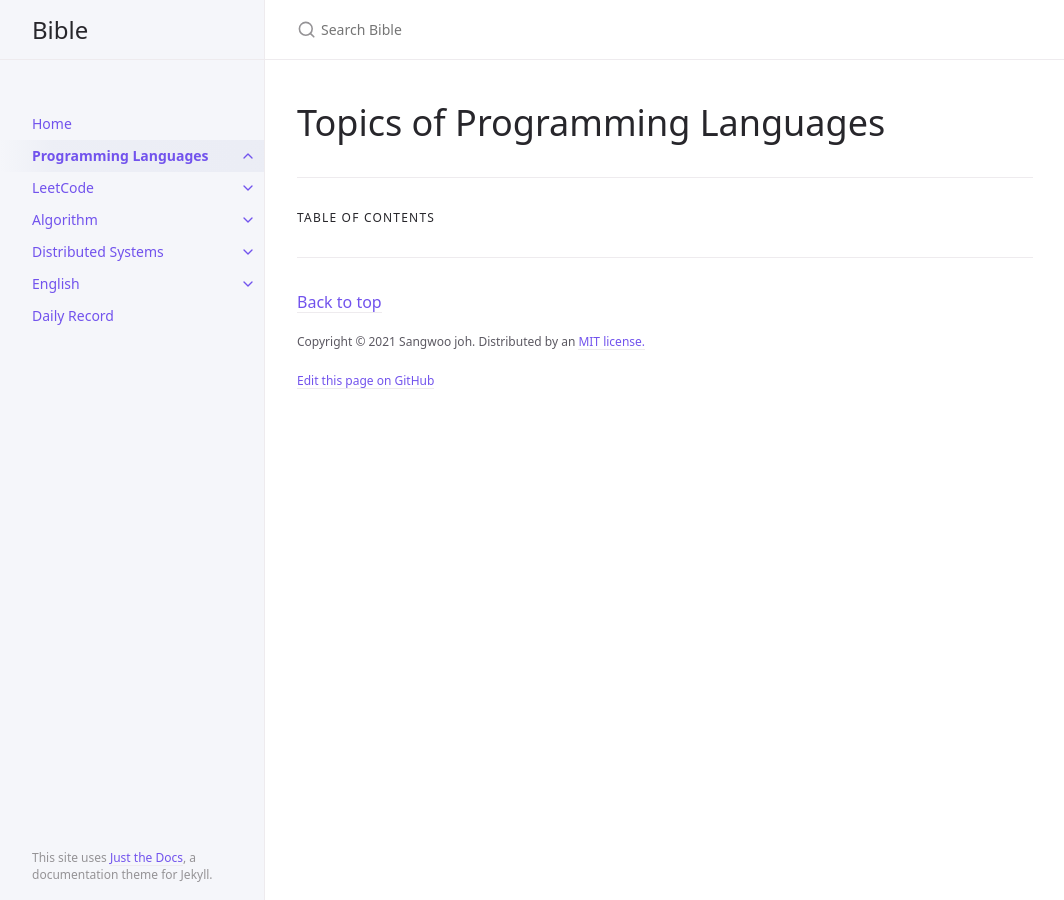
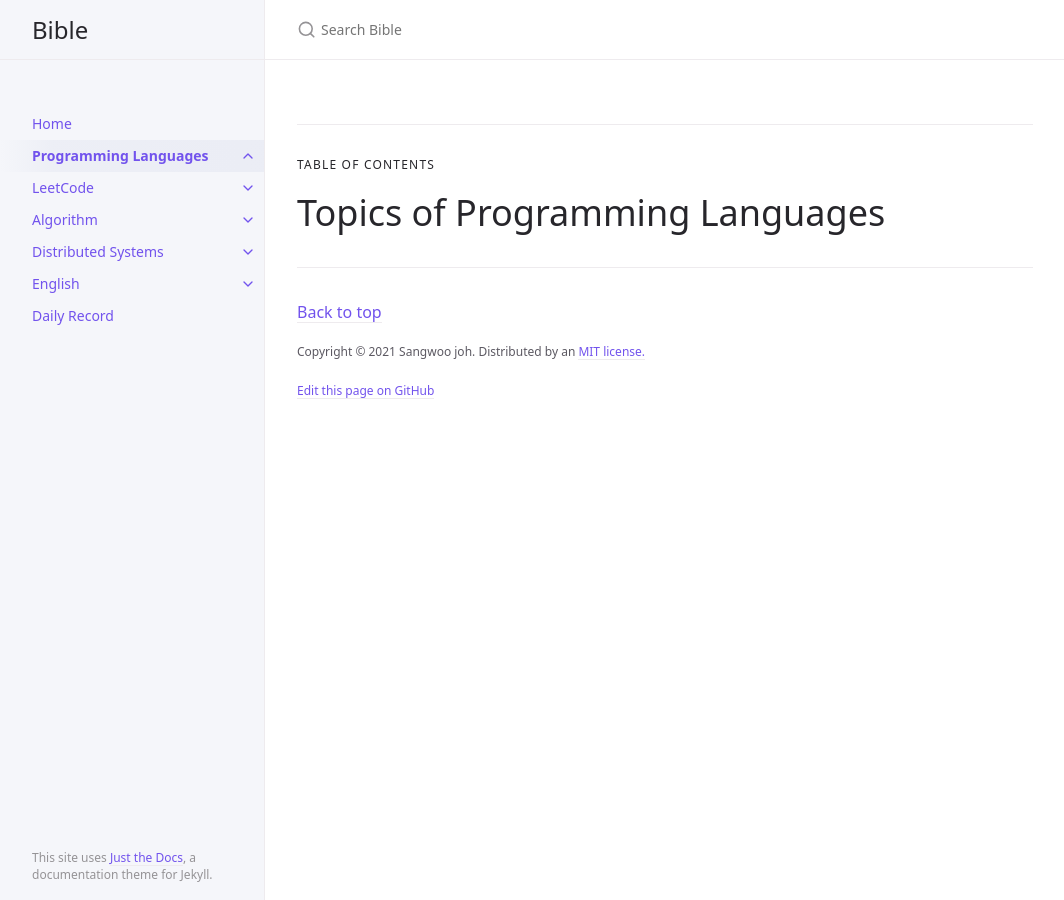
Before and after one commit to sangwoo-joh/bible-archive, a Jekyll site: the page built from pl/index.md, in a window 1280 px wide. Shown: the whole page, without its empty margins (107-1171 px from the left). Built offline with Jekyll 4.4.1, drawn with Linux system fonts in a browser that asks for light colours.

Commit message:
Move content in the middle of layout

```diff
--- a/_layouts/default.html
+++ b/_layouts/default.html
@@ -131,12 +131,6 @@ layout: table_wrappers
         {% endif %}
 	{% endunless %}
 	<div id="main-content" class="main-content" role="main">
-        {% if site.heading_anchors != false %}
-          {% include vendor/anchor_headings.html html=content beforeHeading="true" anchorBody="<svg viewBox=\"0 0 16 16\" aria-hidden=\"true\"><use xlink:href=\"#svg-link\"></use></svg>" anchorClass="anchor-heading" anchorAttrs="aria-labelledby=\"%html_id%\"" %}
-        {% else %}
-          {{ content }}
-        {% endif %}
-
           {% if page.has_children == true and page.has_toc != false %}
           <hr>
           <h2 class="text-delta">Table of contents</h2>
@@ -149,6 +143,14 @@ layout: table_wrappers
             {% endfor %}
           </ul>
           {% endif %}
+
+          {% if site.heading_anchors != false %}
+          {% include vendor/anchor_headings.html html=content beforeHeading="true" anchorBody="<svg viewBox=\"0 0 16 16\" aria-hidden=\"true\"><use xlink:href=\"#svg-link\"></use></svg>" anchorClass="anchor-heading" anchorAttrs="aria-labelledby=\"%html_id%\"" %}
+          {% else %}
+          {{ content }}
+          {% endif %}
+
+
 
           {% capture footer_custom %}
           {%- include footer_custom.html -%}
```
Lines whose indentation alone changed are shown as unchanged.
